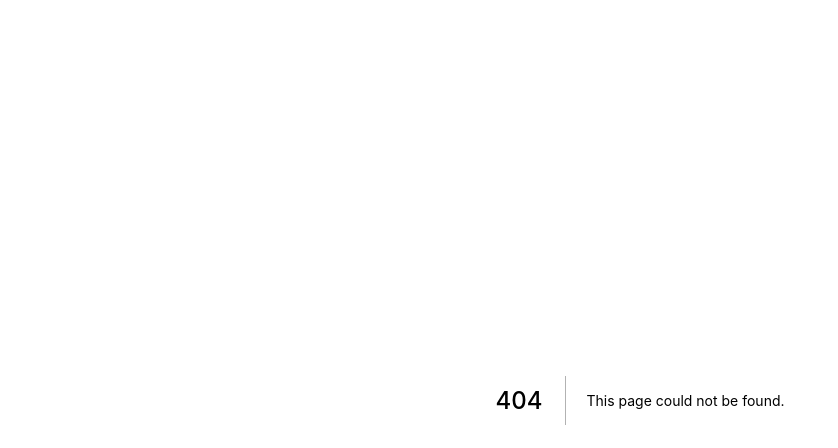
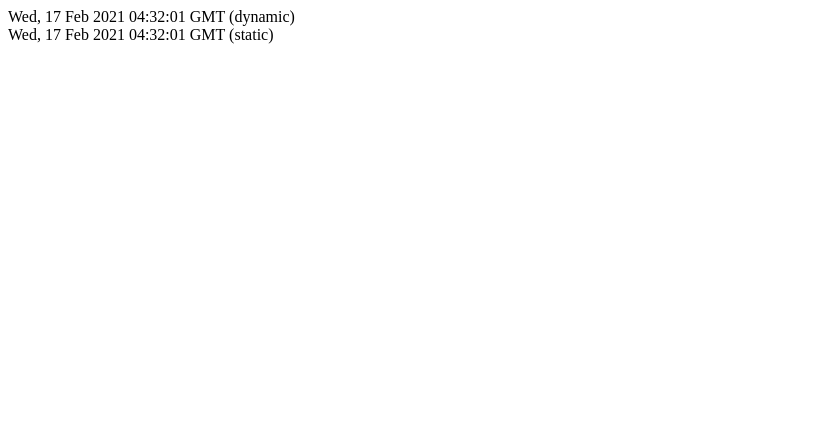
Before and after one commit to R31N4LD0/3dprintgeek, a Next.js app: page /temp in a window 1280 px wide. Before the commit this address had no page. Shown: the top 448 px of the page, without its empty margins (0-838 px from the left). Built offline with nearby package versions, Linux system fonts and the light colour scheme.

Commit message:
teste dados estáticos e dinâmicos

```diff
--- /dev/null
+++ b/pages/temp.js
@@ -0,0 +1,22 @@
+function Temp(props) {
+    const newDate = new Date();
+    const dateString = newDate.toGMTString();
+
+    return (<>
+        <div>{dateString} (dynamic)</div>
+        <div>{props.dateString2} (static)</div>
+    </>);
+}
+
+export function getStaticProps() {
+    const newDate2 = new Date();
+    const dateString2 = newDate2.toGMTString();
+
+    return {
+        props: {
+            dateString2
+        }
+    }
+}
+
+export default Temp;
```
